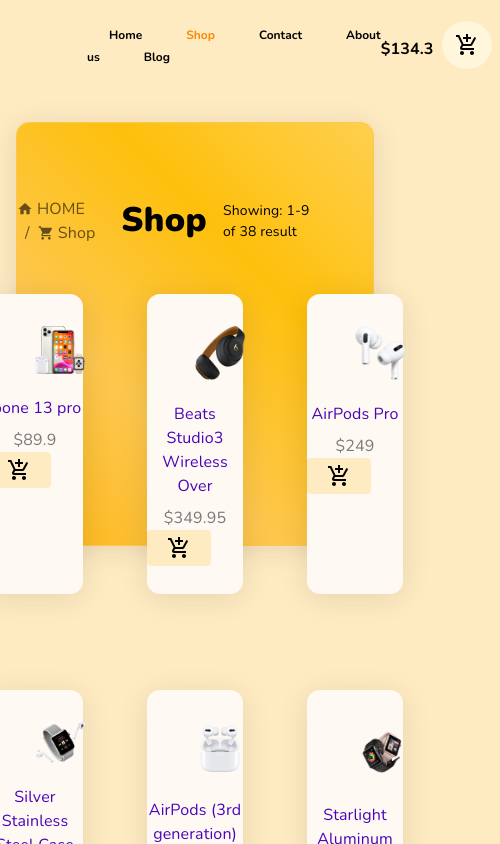
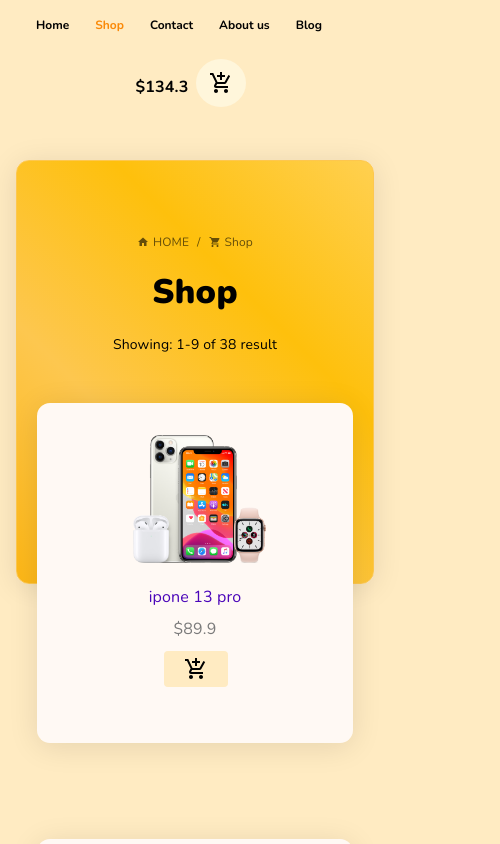
Before and after one commit to erfan-goodarzi/shopping-cart-redux, a React (Create React App) app: page / in a window 390 px wide. Shown: the top 844 px of the page, 500 px wide, since content can reach past the window. Built offline with nearby package versions, Linux system fonts and the light colour scheme.

Commit message:
Responsive: navbar, header, product for mobile device

```diff
--- a/src/components/Product.jsx
+++ b/src/components/Product.jsx
@@ -15,11 +15,18 @@
     [theme.breakpoints.between("xs", "sm")]: {
       height: "300px !important",
     },
+    [theme.breakpoints.down("xs")]: {
+      height: "340px !important",
+    },
   },
   image: {
     [theme.breakpoints.between("xs", "sm")]: {
       width: "52% !important",
       margin: "2rem 3rem !important",
+    },
+    [theme.breakpoints.down("xs")]: {
+      width: "42% !important",
+      margin: "2rem 6rem !important",
     },
   },
 }));
@@ -92,7 +99,7 @@
             <Button
               sx={{
                 bgcolor: "#ffebc2",
-                m: { lg: "2px 12px", sm: "0 63px" },
+                m: { lg: "2px 12px", sm: "0 63px", xs: "10px 127px"  },
                 "&:hover": {
                   bgcolor: "#ddd",
                 },
--- a/src/components/Products.js
+++ b/src/components/Products.js
@@ -14,27 +14,22 @@
   return (
     <>
       <Stack
-        direction="row"
+        direction={{ xs: "column", sm: "row" }}
         justifyContent="center"
         alignItems="center"
         spacing={8}
       >
-        <Product
-          id={0}
-          title="ipone 13 pro"
-          price={89.900}
-          img={ProductImg1}
-        />
+        <Product id={0} title="ipone 13 pro" price={89.9} img={ProductImg1} />
         <Product
           id={1}
           title="Beats Studio3 Wireless Over"
           price={349.95}
           img={ProductImg2}
         />
-        <Product id={2} title="AirPods Pro" price={249.00} img={ProductImg3} />
+        <Product id={2} title="AirPods Pro" price={249.0} img={ProductImg3} />
       </Stack>
       <Stack
-        direction="row"
+        direction={{ xs: "column", sm: "row" }}
         justifyContent="center"
         alignItems="center"
         spacing={8}
@@ -48,7 +43,7 @@
         <Product
           id={4}
           title="AirPods (3rd generation)"
-          price={179.00}
+          price={179.0}
           img={ProductImg5}
         />
         <Product
@@ -59,7 +54,7 @@
         />
       </Stack>
       <Stack
-        direction="row"
+        direction={{ xs: "column", sm: "row" }}
         justifyContent="center"
         alignItems="center"
         spacing={8}
@@ -73,7 +68,7 @@
         <Product
           id={7}
           title="Refurbished 13.3-inch MacBook Pro Apple M1 Chip with 8‑Core CPU and 8‑Core GPU"
-          price={1499.00}
+          price={1499.0}
           img={ProductImg8}
         />
         <Product
--- a/src/container/Header.jsx
+++ b/src/container/Header.jsx
@@ -4,7 +4,7 @@
 import Breadcrumbs from "@mui/material/Breadcrumbs";
 import Link from "@mui/material/Link";
 import HomeIcon from "@mui/icons-material/Home";
-import ShoppingCartIcon from '@mui/icons-material/ShoppingCart';
+import ShoppingCartIcon from "@mui/icons-material/ShoppingCart";
 import Stack from "@mui/material/Stack";
 import Products from "../components/Products";
 import { makeStyles } from "@material-ui/core/styles";
@@ -15,11 +15,10 @@
 
     // },
     [theme.breakpoints.between("sm", "md")]: {
-      height: '31vh !important',
+      height: "31vh !important",
     },
   },
 }));
-
 
 const Header = () => {
   const classes = useStyles();
@@ -40,15 +39,16 @@
           }}
         >
           <Stack
-            sx={{mt: 9}}
-            direction="row"
-            justifyContent="space-between"
+            sx={{ mt: 9 }}
+            direction={{ xs: "column", sm: "row" }}
+            justifyContent={{ xs: "center", sm: "space-between" }}
             alignItems="center"
             spacing={2}
           >
             <Breadcrumbs
-            sx={{ml: 3}}
-            aria-label="breadcrumb">
+              sx={{ ml: { lg: 3, xs: 0 }, fontSize: { xs: 12, lg: "1rem" } }}
+              aria-label="breadcrumb"
+            >
               <Link
                 underline="hover"
                 sx={{ display: "flex", alignItems: "center" }}
@@ -68,14 +68,20 @@
                 Shop
               </Link>
             </Breadcrumbs>
-            <Typography sx={{fontSize : 'h4.fontSize', fontWeight: '900'}}>
-                Shop
+            <Typography sx={{ fontSize: "h4.fontSize", fontWeight: "900" }}>
+              Shop
             </Typography>
-            <Typography sx={{fontSize : 'default', fontWeight: '500', mr: '51px !important'}}>
-                Showing: 1-9 of 38 result
+            <Typography
+              sx={{
+                fontSize: "default",
+                fontWeight: "500",
+                mr: { lg: "51px !important", xs: 0 },
+              }}
+            >
+              Showing: 1-9 of 38 result
             </Typography>
           </Stack>
-        <Products/>
+          <Products />
         </Box>
       </Container>
     </>
--- a/src/container/Navbar.jsx
+++ b/src/container/Navbar.jsx
@@ -21,15 +21,17 @@
 import { useDispatch } from "react-redux";
 import { makeStyles } from "@material-ui/core/styles";
 
-
 const useStyles = makeStyles((theme) => ({
   navbar: {
     [theme.breakpoints.between("sm", "md")]: {
-      margin: "0 4rem !important",
+      margin: "0 7rem !important",
     },
     [theme.breakpoints.between("xs", "sm")]: {
-      margin: '0 0rem !important'
+      margin: "0 3rem !important",
     },
+    [theme.breakpoints.down('xs')]:{
+      margin: '0 -4rem !important'
+    }
   },
   link: {
     [theme.breakpoints.between("xs", "sm")]: {
@@ -38,7 +40,7 @@
   },
   logo: {
     [theme.breakpoints.between("xs", "sm")]: {
-      marginLeft: '-58px !important',
+      marginLeft: "-58px !important",
     },
   },
 }));
@@ -67,7 +69,7 @@
 
   const list = (anchor) => (
     <Box
-      sx={{ width: anchor === "top" || anchor === "bottom" ? "auto" : 460 }}
+      sx={{ width: anchor === "top" || anchor === "bottom" ? "auto" : {lg: 460, xs: 360} }}
       role="presentation"
     >
       <IconButton
@@ -89,7 +91,7 @@
           mt: 3,
           borderBottom: 1,
           width: 247,
-          ml: 15,
+          ml: {lg: 15, xs: 8},
           pb: 1,
         }}
       >
@@ -184,7 +186,7 @@
           <Box
             sx={{
               borderBottom: 1,
-              width: 400,
+              width: {lg: 400, xs: 312},
               ml: 4,
               pb: 1,
               display: "block",
@@ -345,9 +347,9 @@
         }}
         position="static"
       >
-        <Toolbar sx={{ margin: "13px 71px" }}>
+        <Toolbar sx={{ margin: "13px 71px", display: {lg: 'flex', md: 'flex', sm: 'flex', xs: 'block'} }}>
           <Typography
-           className={classes.logo}
+            className={classes.logo}
             variant="h6"
             noWrap
             component="div"
@@ -375,7 +377,7 @@
               className={classes.link}
               underline="none"
               sx={{
-                padding: "1px 22px",
+                padding: {lg: "1px 22px", xs: '0 13px'},
                 color: " #010101",
                 fontWeight: "700",
                 fontSize: "17px",
@@ -388,7 +390,7 @@
               className={classes.link}
               underline="none"
               sx={{
-                padding: "1px 22px",
+                padding: {lg: "1px 22px", xs: '0 13px'},
                 color: " #FA8907",
                 fontWeight: "700",
                 fontSize: "17px",
@@ -401,7 +403,7 @@
               className={classes.link}
               underline="none"
               sx={{
-                padding: "1px 22px",
+                padding: {lg: "1px 22px", xs: '0 13px'},
                 color: " #010101",
                 fontWeight: "700",
                 fontSize: "17px",
@@ -414,7 +416,7 @@
               className={classes.link}
               underline="none"
               sx={{
-                padding: "1px 22px",
+                padding: {lg: "1px 22px", xs: '0 13px'},
                 color: " #010101",
                 fontWeight: "700",
                 fontSize: "17px",
@@ -427,7 +429,7 @@
               className={classes.link}
               underline="none"
               sx={{
-                padding: "1px 22px",
+                padding: {lg: "1px 22px", xs: '0 13px'},
                 color: " #010101",
                 fontWeight: "700",
                 fontSize: "17px",
@@ -439,13 +441,13 @@
           </Box>
 
           <Box sx={{ flexGrow: 1 }} />
-          <Box sx={{ display: "flex" }}>
+          <Box sx={{ display: "flex", justifyContent: {xs: 'center'}, mt: 2 }}>
             <Typography
               sx={{
                 mr: 0,
                 color: " #010101",
                 fontWeight: "700",
-                fontSize: {lg: "17px", sm: '14px'},
+                fontSize: { lg: "17px", sm: "14px" },
                 pt: 3,
               }}
             >
@@ -475,9 +477,9 @@
             <Badge badgeContent={state} color="warning"></Badge>
           </Box>
         </Toolbar>
+        {renderMobileMenu}
+        {renderMenu}
       </AppBar>
-      {renderMobileMenu}
-      {renderMenu}
     </Box>
   );
 };
```
